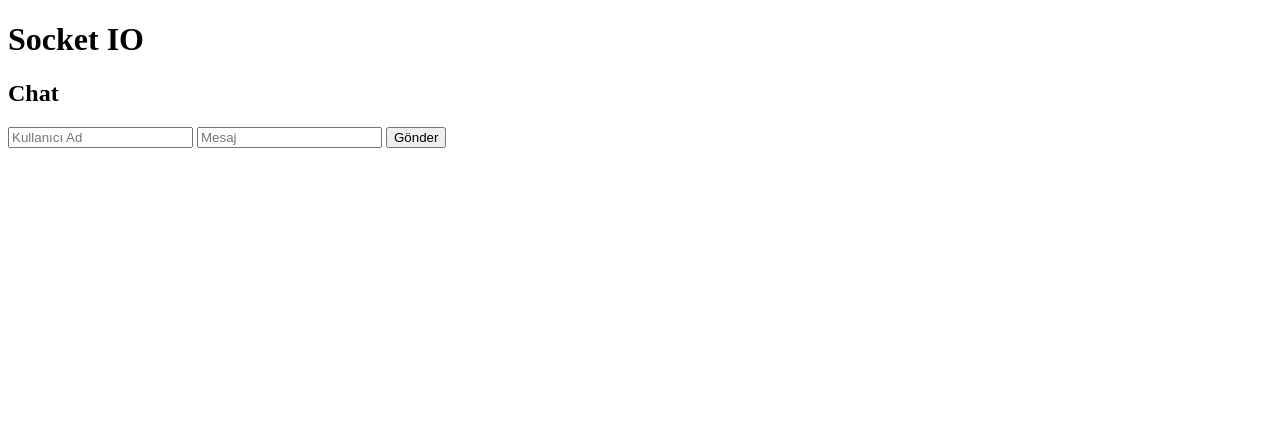
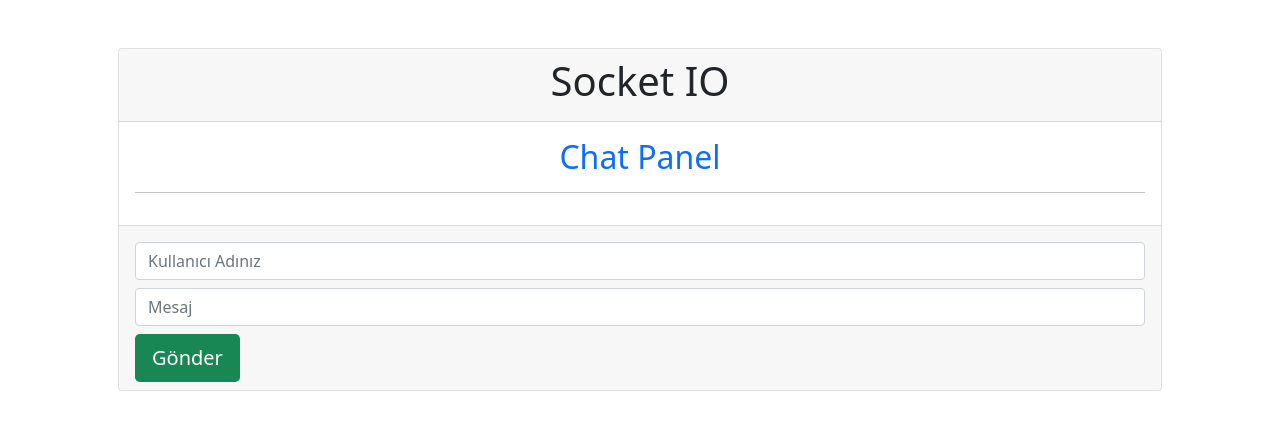
Before and after one commit to yenilikci/Node.js-Express.js-WebSocket, a website: page public/index.html in a window 1280 px wide. Drawn offline with nearby package versions, Linux system fonts and the light colour scheme; no server answers.

Commit message:
socket broadcasting , yazıyor ibaresini ekleme

```diff
--- a/public/chat.js
+++ b/public/chat.js
@@ -1,20 +1,30 @@
-var socket = io.connect("http://localhost:3000");
+var socket = io.connect("http://localhost:3000")
 
 var mesaj = document.querySelector("#message"),
   baslik = document.querySelector("#handle"),
   btn = document.querySelector("#send"),
-  output = document.querySelector("#output");
+  output = document.querySelector("#output"),
+  feedback = document.querySelector('#feedback')
 
 btn.addEventListener("click", function () {
   socket.emit("chat", {
     mesaj: mesaj.value,
     baslik: baslik.value,
-  });
+  })
   mesaj.value = "";
-});
+})
+
+mesaj.addEventListener('keypress',function(){
+    socket.emit('yaziyor',baslik.value)
+})
 
 socket.on("chat2", function (data) {
   //console.log(data);
   output.innerHTML +=
-    "<p><strong>" + data.baslik + "</strong>: " + data.mesaj + "</p>";
-});
+    "<p><strong>" + data.baslik + "</strong>: " + data.mesaj + "</p>"
+    feedback.innerHTML = ''
+})
+
+socket.on('yaziyor',function(data){
+    feedback.innerHTML = '<p><em>'+data+' yazıyor... </em></p>'
+})
--- a/public/index.html
+++ b/public/index.html
@@ -1,24 +1,35 @@
 <!DOCTYPE html>
 <html lang="en">
-<head>
-    <meta charset="UTF-8">
-    <meta http-equiv="X-UA-Compatible" content="IE=edge">
-    <meta name="viewport" content="width=device-width, initial-scale=1.0">
+  <head>
+    <meta charset="UTF-8" />
+    <meta http-equiv="X-UA-Compatible" content="IE=edge" />
+    <meta name="viewport" content="width=device-width, initial-scale=1.0" />
     <title>Index</title>
+    <link rel="stylesheet" href="https://cdn.jsdelivr.net/npm/bootstrap@5.0.1/dist/css/bootstrap.min.css"/>
     <script src="https://cdn.socket.io/4.0.1/socket.io.js"></script>
-</head>
-<body>
-    <h1>Socket IO</h1>
-    <div id="websocket-chart">
-        <h2>Chat</h2>
-        <div id="chat-window">
-            <div id="output"></div>
+  </head>
+  <body>
+    <div class="container p-5">
+      <div class="card">
+        <div class="card-header">
+          <h1 class="text-center">Socket IO</h1>
+        </div>
+        <div class="card-body">
+          <h2 class="text-center text-primary">Chat Panel</h2> <hr />
+          <div id="chat-window">
+            <div class="lead" id="output"></div>
             <div id="feedback"></div>
+          </div>
         </div>
-        <input id="handle" type="text" placeholder="Kullanıcı Ad">
-        <input id="message" type="text" placeholder="Mesaj">
-        <button id="send">Gönder</button>
+        <div class="card-footer">
+          <div id="websocket-chart">
+            <input class="form-control my-2" id="handle" type="text" placeholder="Kullanıcı Adınız"/>
+            <input class="form-control my-2" id="message" type="text" placeholder="Mesaj"/>
+            <button class="btn btn-lg bg-success text-white" id="send">Gönder</button>
+          </div>
+        </div>
+      </div>
     </div>
     <script src="./chat.js"></script>
-</body>
+  </body>
 </html>
```
Also changed, not shown: index.js (+10 -6 lines).
